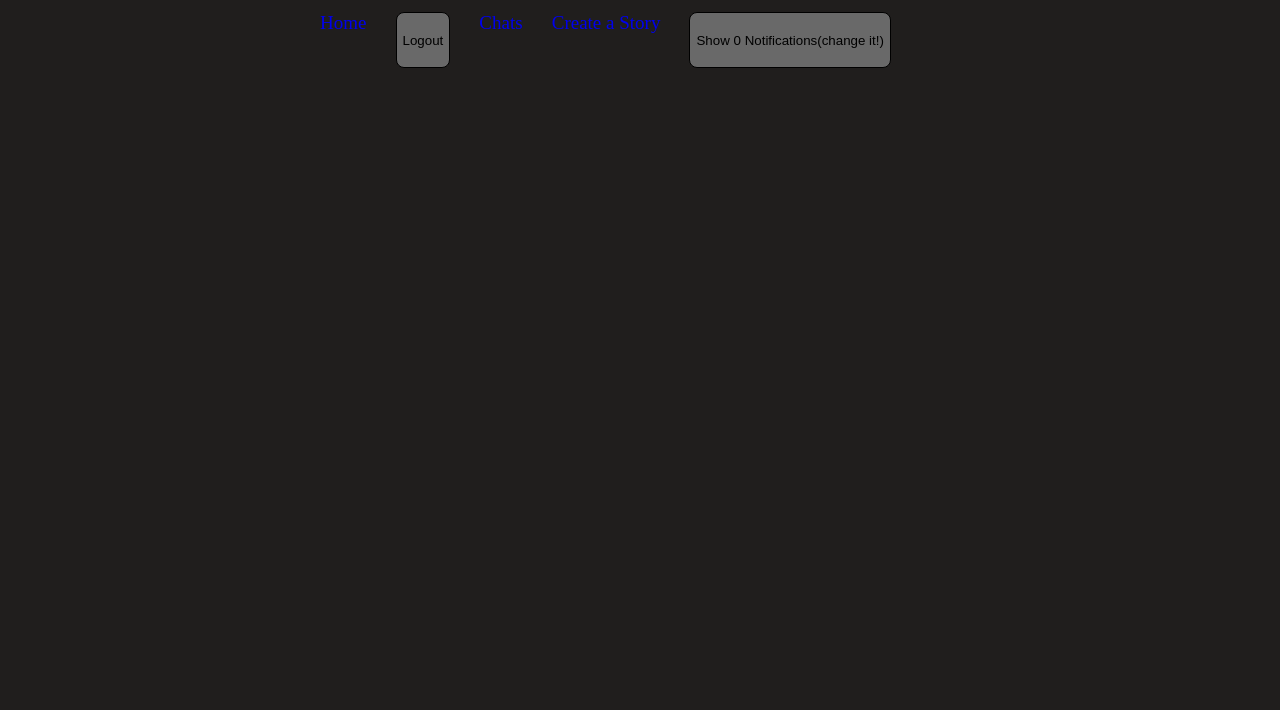
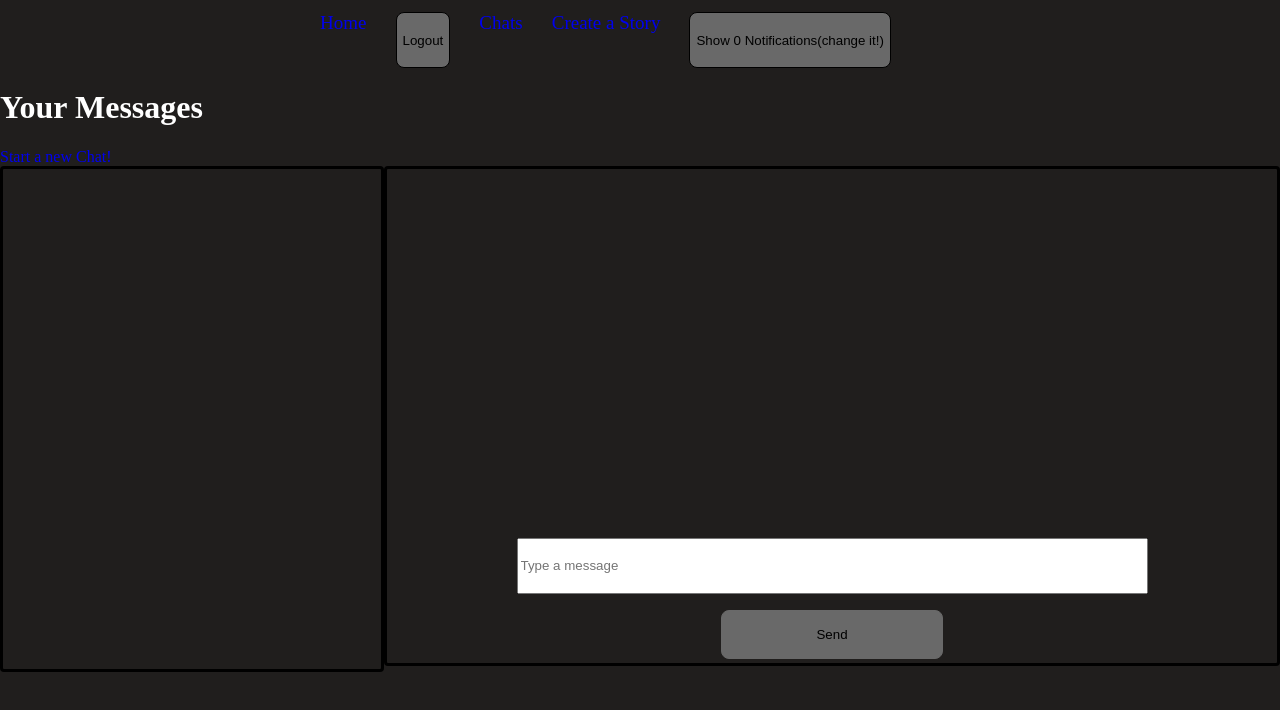
Before and after one commit to ttamalito/instagram_clone_front-end, a React (Create React App) app: page /chat/inbox in a window 1280 px wide. Shown: the top 710 px of the page. Built offline with nearby package versions, Linux system fonts and the light colour scheme.

Commit message:
add chat and stories pages

```diff
--- a/src/App.js
+++ b/src/App.js
@@ -6,12 +6,15 @@ import ProfileRoutes from './routes/ProfileRoutes'
 import AuthenticationRoutes
     from "./routes/AuthenticationRoutes";
 import PostRoutes from "./routes/PostRoutes";
-
+import ChatRoutes from "./routes/ChatRoutes";
+import StoriesRoutes
+    from "./routes/StoriesRoutes";
 
 
 // import the styles
 import './styles/base.css';
 import Header from "./components/Header";
+
 export default function App() {
   // how to change the title of the webpage
   document.title = 'Hola Putos';
@@ -23,6 +26,8 @@ export default function App() {
               <ProfileRoutes />
               <AuthenticationRoutes />
               <PostRoutes />
+              <ChatRoutes />
+              <StoriesRoutes />
           </BrowserRouter>
       </>
   );
--- /dev/null
+++ b/src/pages/chats/ChatInbox.js
@@ -0,0 +1,46 @@
+
+
+import '../../styles/chatStyles/chatInbox.css'
+
+export default function ChatInbox() {
+
+
+    // chat header
+    const chatHeader = <h1>Your Messages</h1>
+
+    // anchor to start a new chat
+    const startChatAnchor = <a href={'http://localhost:3000/chat/startNewChat/'}>Start a new Chat!</a>
+
+
+    // main chat container
+    const chatContainer = <div id="chats-container">
+        <div id="chats-overview">
+            <ul id="active-chats"></ul>
+        </div>
+        <div id="main-chat">
+
+            <div id="messageTo"></div>
+
+            <div id="chat-with" ></div>
+
+            <div id="chatId" ></div>
+
+            <div id="messageFrom" ></div>
+            <div id="conversation">
+                <ol id="conversation-messages"></ol>
+            </div>
+            <div id="message-input" >
+                <form id="chat-form">
+                    <input type="text" name="message" id="message" autoComplete="off"  placeholder={'Type a message'}/>
+                        <button type="submit">Send</button>
+                </form>
+            </div>
+        </div>
+    </div>
+
+    return (<div id={'chat-inbox-wrapper'}>
+        {chatHeader}
+        {startChatAnchor}
+        {chatContainer}
+    </div>)
+}
--- /dev/null
+++ b/src/pages/stories/CreateStory.js
@@ -0,0 +1,25 @@
+
+
+import '../../styles/postStyles/formWithFile.css';
+
+export default function CreateStory() {
+    // header
+    const createStoryHeader = <h1>Create New Story</h1>
+
+    // create post form
+    const createStoryForm = <form>
+        <div>
+
+            <input type="file" id="filesForStory" name="fileToUpload" placeholder={'Images or Videos'}  multiple={true}  required={true}/>
+        </div>
+
+
+        <button className="btn">Create Story</button>
+    </form>
+
+
+    return (<div id={'create-story-container'} className={'form-with-file'}>
+        {createStoryHeader}
+        {createStoryForm}
+    </div>)
+}
--- /dev/null
+++ b/src/routes/ChatRoutes.js
@@ -0,0 +1,18 @@
+import React from "react";
+import {Route, Routes} from "react-router-dom";
+
+
+import ChatInbox from "../pages/chats/ChatInbox";
+
+/**
+ * Holds all the routes, regarding chatting
+ * @return {Element}
+ * @constructor
+ */
+export default function ChatRoutes() {
+
+    return (<Routes>
+        <Route exact path='/chat/inbox' element={<ChatInbox />}/>
+
+    </Routes>);
+}
--- /dev/null
+++ b/src/routes/StoriesRoutes.js
@@ -0,0 +1,13 @@
+import React from "react";
+import {Route, Routes} from "react-router-dom";
+
+
+import CreateStory
+    from "../pages/stories/CreateStory";
+export default function StoriesRoutes() {
+
+    return (<Routes>
+        <Route exact path='/createStory' element={<CreateStory />}/>
+
+    </Routes>);
+}
--- /dev/null
+++ b/src/styles/chatStyles/chatInbox.css
@@ -0,0 +1,79 @@
+#chats-container {
+    display: grid;
+    grid-template-columns: 3fr 7fr;
+    height: 500px;
+}
+
+#chats-overview {
+    height: 100%;
+    grid-column: 1/2;
+    border:solid black;
+    border-radius: 4px;
+}
+
+#main-chat {
+    display: flex;
+    grid-column: 2/3;
+    border:solid black;
+    border-radius: 4px;
+    flex-direction: column;
+    justify-content: space-between;
+}
+
+#main-chat form {
+    width: 100%;
+    display: flex;
+    flex-direction: column;
+    justify-content: center;
+}
+
+#main-chat form input {
+    width: 70%;
+    margin: 12px auto;
+    height: 50px;
+}
+
+#main-chat form button {
+    width: 25%;
+    margin: 4px auto;
+}
+
+#main-chat form label {
+    margin: 0 auto;
+}
+#message-input {
+    display: flex;
+
+    justify-content: center;
+}
+
+#active-chats li:hover {
+    background-color: salmon;
+}
+
+#active-chats li {
+    list-style: none;
+    margin: 0;
+    padding: 0;
+}
+
+#active-chats {
+    display: flex;
+    flex-direction: column;
+    list-style: none;
+    margin: 0;
+    padding: 0;
+}
+
+.sent-message {
+    display: flex;
+    flex-direction: row;
+    justify-items: flex-end;
+    align-items: flex-end;
+    margin-left: 75%;
+}
+
+.received-message {
+    display: flex;
+    flex-direction: row;
+}
```
